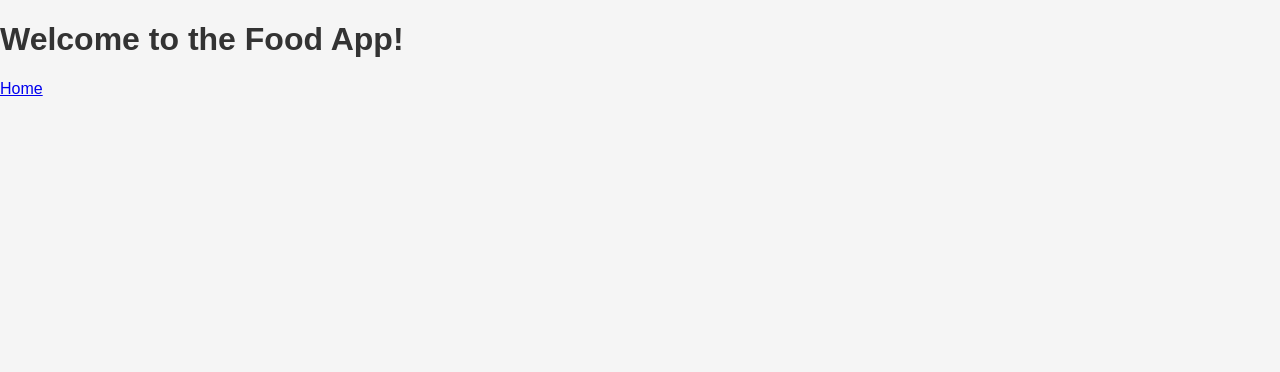
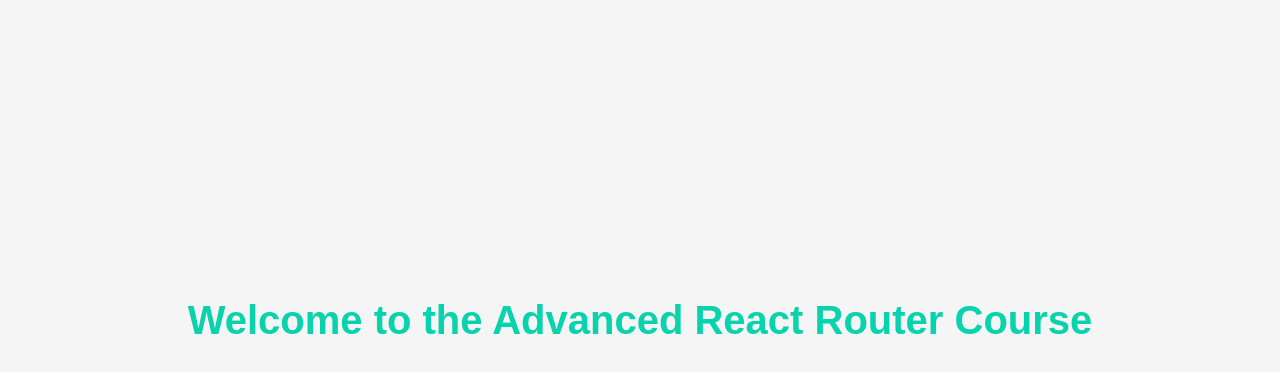
Before and after one commit to LinkedInLearning/advanced-react-router-techniques-with-typescript-2128097, a React (Create React App) app: page / in a window 1280 px wide. Shown: the top 372 px of the page. Built offline with nearby package versions, Linux system fonts and the light colour scheme; the HTML template or start-up script is replaced by a standard one.

Commit message:
ch1_solution_b

```diff
--- a/src/App.tsx
+++ b/src/App.tsx
@@ -1,27 +1,14 @@
 import React from "react";
-import { Routes, Route, Link } from 'react-router-dom';
 import { ThemeProvider } from "styled-components";
 import { theme } from "./styles/theme";
 import GlobalStyles from "./styles/globalStyles";
+import AppRouter from "./routes/AppRouter";
 
-const Home = () => (
-  <div>
-    <h1>Welcome to the Food App!</h1>
-    <nav>
-      <Link to="/">Home</Link>
-    </nav>
-  </div>
+const App = () => (
+  <ThemeProvider theme={theme}>
+    <GlobalStyles />
+    <AppRouter />
+  </ThemeProvider>
 );
 
-const App = () => {
-  return (
-    <ThemeProvider theme={theme}>
-    <GlobalStyles />
-    <Routes>
-        <Route path="/" element={<Home />} />
-    </Routes>
-  </ThemeProvider>
-  );
-};
-
 export default App;
```
